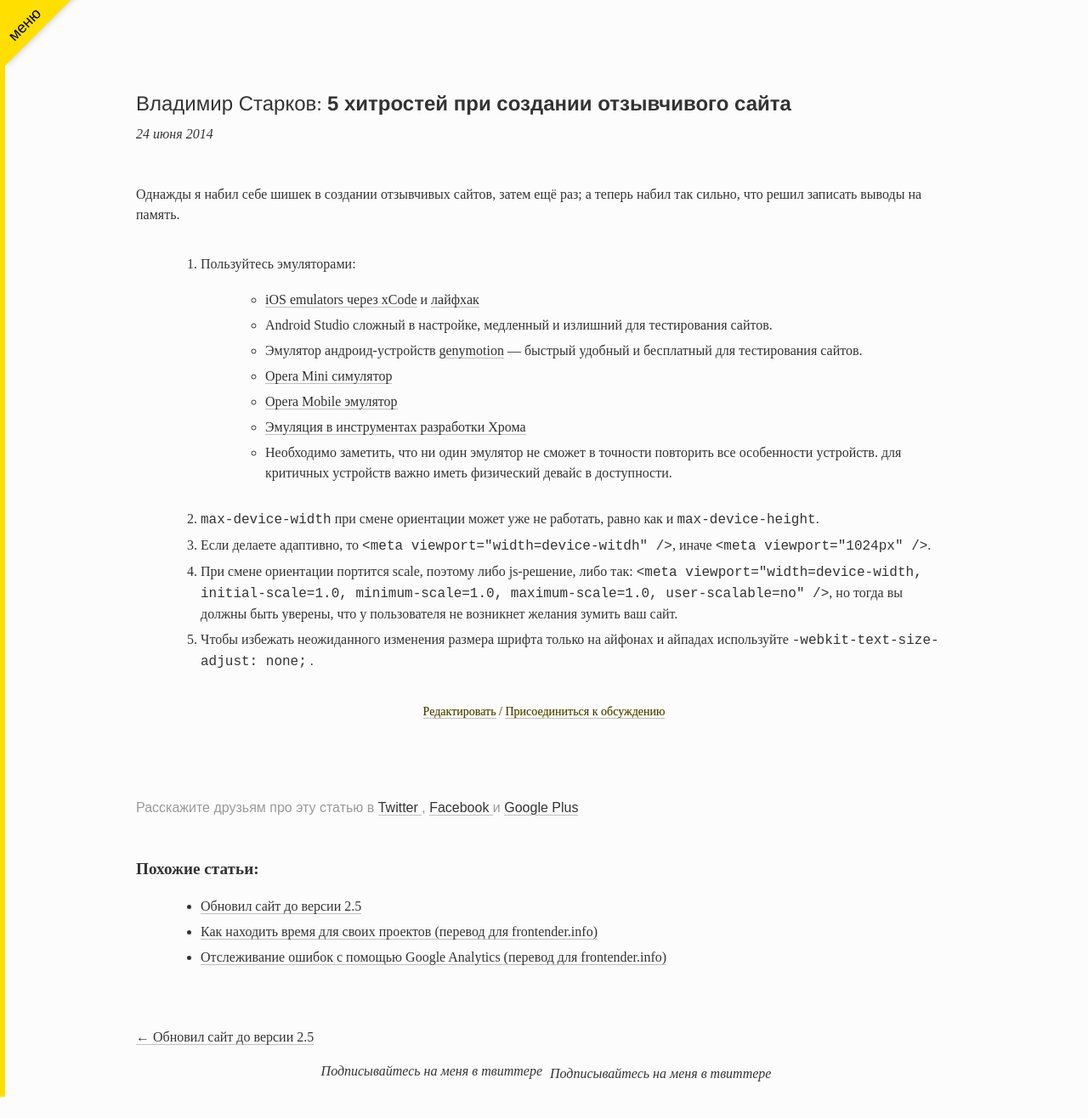
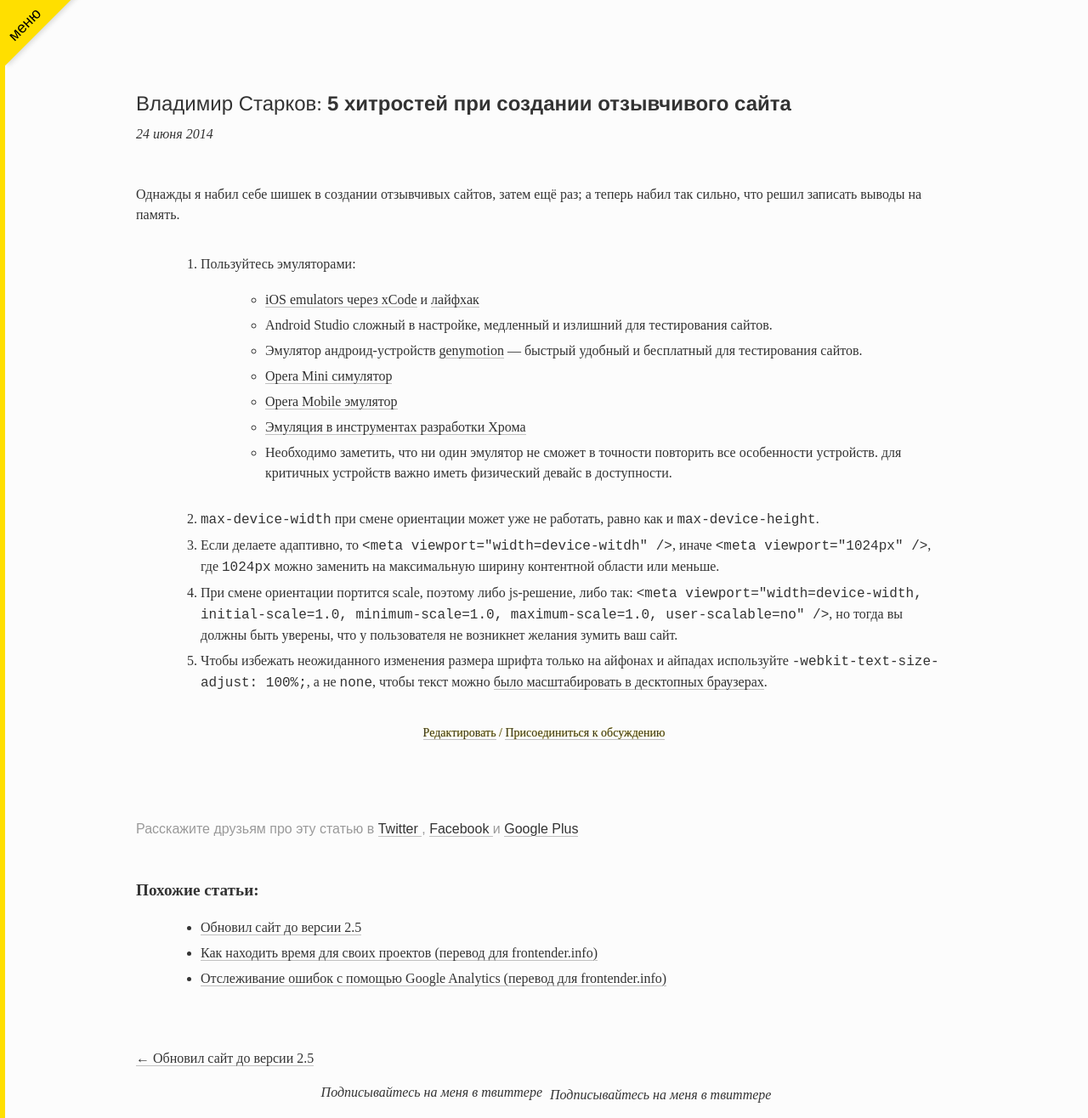
Before and after one commit to iamstarkov/vstarkov.ru, a Jekyll site: the page built from _posts/2014-06-24-respronsive-tips.md, in a window 1280 px wide. Shown: the whole page at 85% size. Built offline with Jekyll 4.4.1, drawn with Linux system fonts in a browser that asks for light colours; comment, search, counter and statistics services are not loaded; before the commit the page ends 1291 px from its top, so only the background shows below that.

Commit message:
Update 2014-06-24-respronsive-tips.md

```diff
--- a/_posts/2014-06-24-respronsive-tips.md
+++ b/_posts/2014-06-24-respronsive-tips.md
@@ -22,9 +22,9 @@ issue: 19
     * [Эмуляция в инструментах разработки Хрома][chrome-devtools-emulation]
     * Необходимо заметить, что ни один эмулятор не сможет в точности повторить все особенности устройств. для критичных устройств важно иметь физический девайс в доступности.
 2. `max-device-width` при смене ориентации может уже не работать, равно как и `max-device-height`.
-3. Если делаете адаптивно, то `<meta viewport="width=device-witdh" />`, иначе `<meta viewport="1024px" />`.
+3. Если делаете адаптивно, то `<meta viewport="width=device-witdh" />`, иначе `<meta viewport="1024px" />`, где `1024px` можно заменить на максимальную ширину контентной области или меньше.
 4. При смене ориентации портится scale, поэтому либо js-решение, либо так: `<meta viewport="width=device-width, initial-scale=1.0, minimum-scale=1.0, maximum-scale=1.0, user-scalable=no" />`, но тогда вы должны быть уверены, что у пользователя не возникнет желания зумить ваш сайт.
-5. Чтобы избежать неожиданного изменения размера шрифта только на айфонах и айпадах используйте `-webkit-text-size-adjust: none;` .
+5. Чтобы избежать неожиданного изменения размера шрифта только на айфонах и айпадах используйте `-webkit-text-size-adjust: 100%;`, а не `none`, чтобы текст можно [было масштабировать в десктопных браузерах][normal-text-adjust].
 
 
 
```
Also changed, not shown: other parts of _posts/2014-06-24-respronsive-tips.md (+1 -0 lines).
